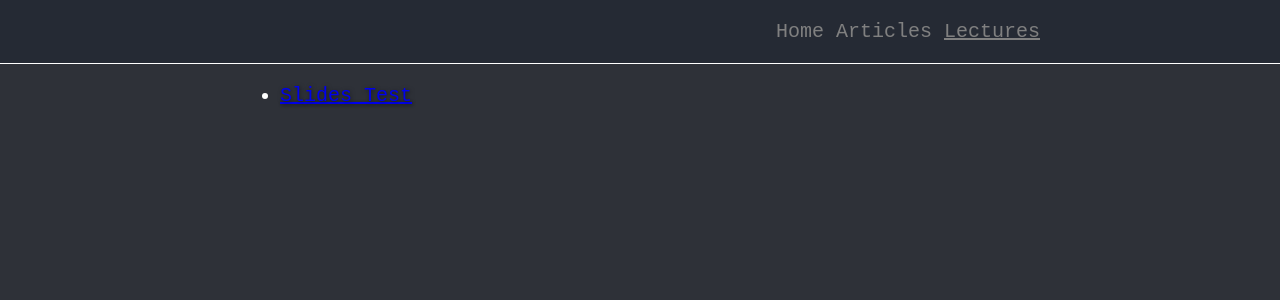
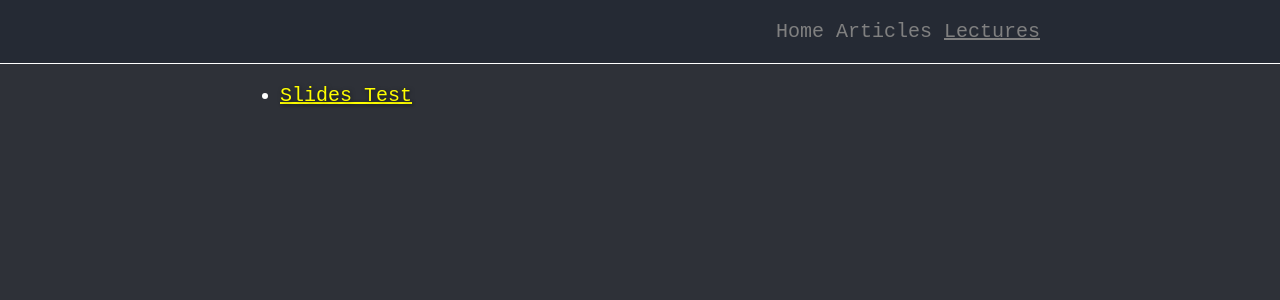
Before and after one commit to JerryMain/jerrymain.github.io, a Jekyll site: the page built from lectures.md, in a window 1280 px wide. Shown: the top 300 px of the page. Built offline with Jekyll 4.4.1, drawn with Linux system fonts in a browser that asks for light colours.

Commit message:
sass/main: make links yellow to make them more visible

```diff
--- a/_sass/main.scss
+++ b/_sass/main.scss
@@ -69,4 +69,8 @@ main {
     width: 60%;
     aspect-ratio: 16/9;
   }
+
+  a {
+    color: #ffff00;
+  }
 }
```
